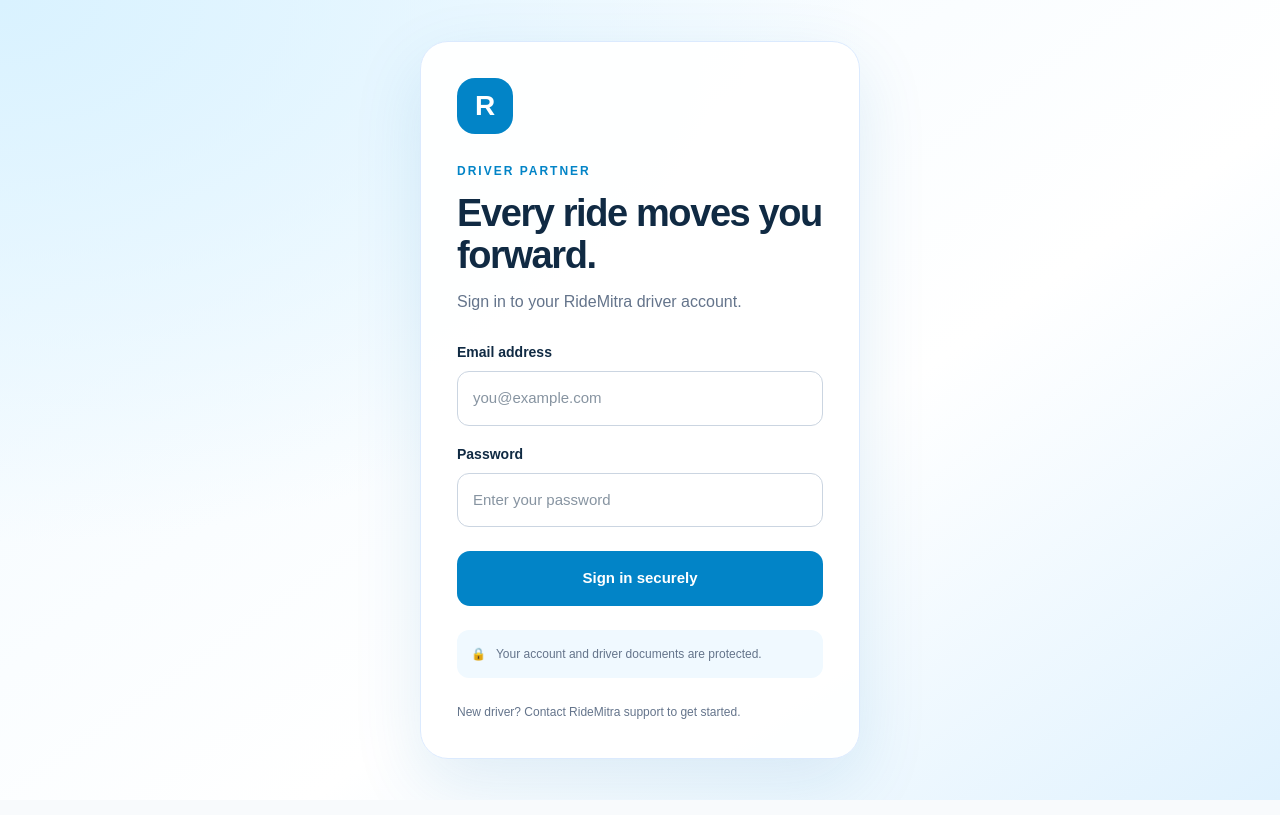
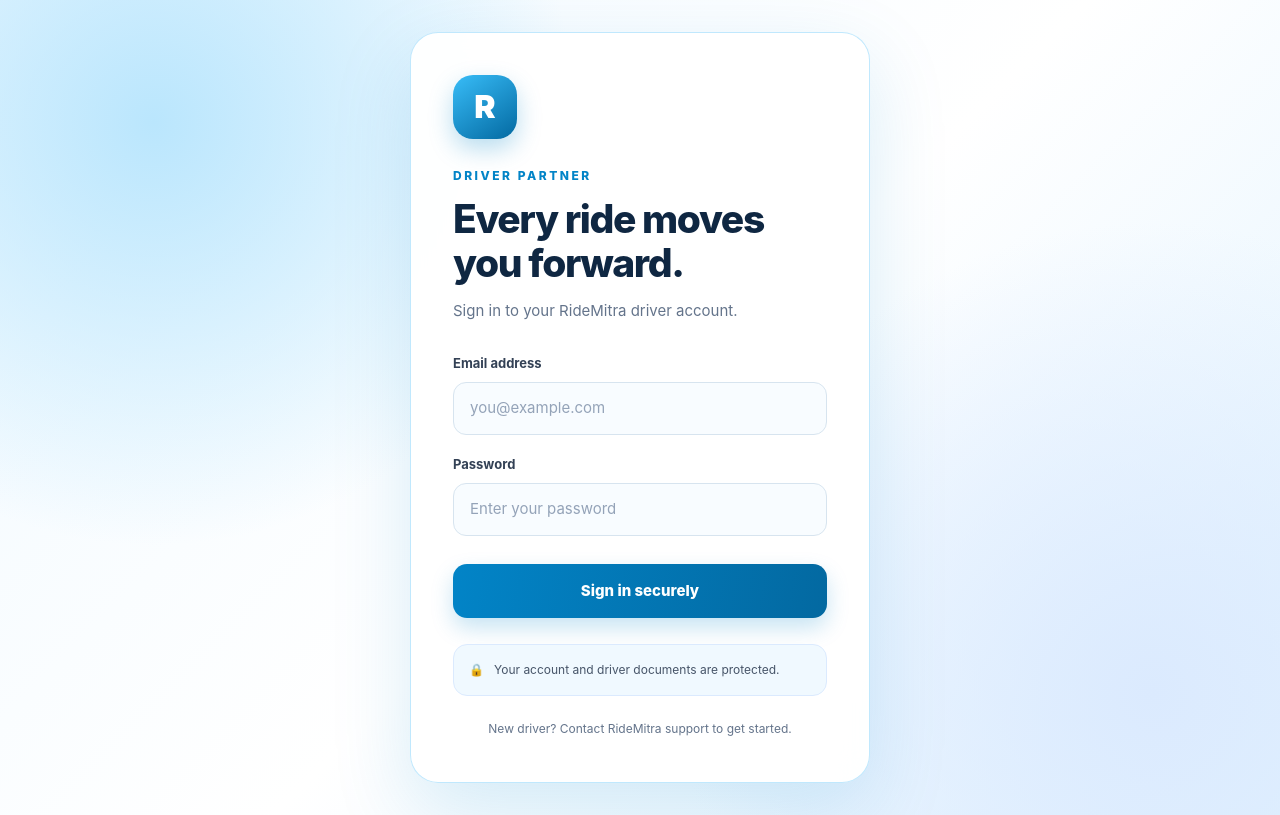
Before and after one commit to mintuvanga/ridemitra, a Next.js app: page /driver/login in a window 1280 px wide. Built offline with nearby package versions, Linux system fonts and the light colour scheme.

Commit message:
Redesign driver login page with polished sky-blue styling

```diff
--- a/src/app/driver/login/login.module.css
+++ b/src/app/driver/login/login.module.css
@@ -1,146 +1,190 @@
 .page {
   min-height: 100vh;
-  display: grid;
-  place-items: center;
-  padding: 28px 16px;
+  display: flex;
+  align-items: center;
+  justify-content: center;
+  padding: 32px 18px;
   background:
-    radial-gradient(ellipse at top left, #d9f2ff 0%, transparent 48%),
-    linear-gradient(145deg, #f0f9ff, #ffffff 60%, #e0f2fe);
-  color: #102a43;
-  font-family: Arial, Helvetica, sans-serif;
+    radial-gradient(circle at 12% 15%, #bae6fd 0, transparent 32%),
+    radial-gradient(circle at 90% 85%, #dbeafe 0, transparent 35%),
+    linear-gradient(135deg, #f0f9ff 0%, #ffffff 52%, #e0f2fe 100%);
+  color: #0f2742;
+  font-family: Inter, Arial, sans-serif;
 }
 
 .card {
+  box-sizing: border-box;
   width: 100%;
-  max-width: 440px;
-  padding: 36px;
-  border: 1px solid #dbeafe;
+  max-width: 460px;
+  padding: 42px;
+  border: 1px solid rgba(186, 230, 253, 0.9);
   border-radius: 28px;
   background: rgba(255, 255, 255, 0.96);
-  box-shadow: 0 24px 70px rgba(14, 116, 184, 0.12);
+  box-shadow: 0 28px 80px rgba(2, 132, 199, 0.15);
+  backdrop-filter: blur(16px);
 }
 
 .brandMark {
   display: grid;
   place-items: center;
-  width: 56px;
-  height: 56px;
+  width: 64px;
+  height: 64px;
   margin-bottom: 28px;
-  border-radius: 18px;
-  background: #0284c7;
-  color: white;
-  font-size: 28px;
+  border-radius: 20px;
+  background: linear-gradient(145deg, #38bdf8, #0369a1);
+  box-shadow: 0 10px 24px rgba(2, 132, 199, 0.28);
+  color: #fff;
+  font-size: 32px;
   font-weight: 900;
 }
 
 .eyebrow {
-  margin: 0;
+  margin: 0 0 12px;
   color: #0284c7;
   font-size: 12px;
   font-weight: 800;
-  letter-spacing: 2px;
+  letter-spacing: 2.5px;
 }
 
 .heading {
-  margin: 12px 0;
-  font-size: clamp(30px, 7vw, 38px);
+  margin: 0 0 14px;
+  font-size: clamp(30px, 6vw, 39px);
   line-height: 1.12;
   letter-spacing: -1.4px;
-  font-weight: 800;
+  font-weight: 850;
 }
 
 .subtitle {
-  margin: 0 0 28px;
+  margin: 0 0 30px;
   color: #64748b;
-  line-height: 1.6;
+  font-size: 15px;
+  line-height: 1.7;
 }
 
 .label {
   display: block;
-  margin: 18px 0 8px;
-  font-size: 14px;
-  font-weight: 700;
+  margin: 20px 0 9px;
+  color: #334155;
+  font-size: 13px;
+  font-weight: 750;
 }
 
 .input {
+  box-sizing: border-box;
+  display: block;
   width: 100%;
-  padding: 15px;
-  border: 1px solid #cbd5e1;
-  border-radius: 12px;
+  min-height: 52px;
+  padding: 14px 16px;
+  border: 1px solid #d7e4ef;
+  border-radius: 13px;
   outline: none;
-  background: #fff;
-  color: #102a43;
+  background: #f8fcff;
+  color: #0f2742;
+  font: inherit;
   font-size: 15px;
+  transition: border-color 180ms ease, box-shadow 180ms ease, background 180ms ease;
+}
+
+.input::placeholder {
+  color: #94a3b8;
+}
+
+.input:hover {
+  border-color: #7dd3fc;
 }
 
 .input:focus {
   border-color: #0284c7;
-  box-shadow: 0 0 0 3px #e0f2fe;
+  background: #fff;
+  box-shadow: 0 0 0 4px rgba(56, 189, 248, 0.16);
 }
 
 .submit {
+  display: flex;
+  align-items: center;
+  justify-content: center;
   width: 100%;
-  margin-top: 24px;
-  padding: 16px;
-  border: 0;
-  border-radius: 13px;
-  background: #0284c7;
-  color: white;
+  min-height: 54px;
+  margin-top: 28px;
+  padding: 15px 20px;
+  border: none;
+  border-radius: 14px;
+  background: linear-gradient(100deg, #0284c7, #0369a1);
+  box-shadow: 0 10px 22px rgba(2, 132, 199, 0.22);
+  color: #fff;
   font-size: 15px;
   font-weight: 800;
   cursor: pointer;
-  transition: background 160ms ease, transform 160ms ease;
+  transition: transform 180ms ease, box-shadow 180ms ease, filter 180ms ease;
 }
 
-.submit:hover {
-  background: #0369a1;
+.submit:hover:not(:disabled) {
+  transform: translateY(-2px);
+  box-shadow: 0 14px 28px rgba(2, 132, 199, 0.3);
+  filter: brightness(1.06);
 }
 
-.submit:active {
-  transform: scale(0.99);
+.submit:active:not(:disabled) {
+  transform: translateY(0);
 }
 
 .submit:disabled {
-  opacity: 0.6;
+  opacity: 0.65;
   cursor: wait;
 }
 
 .error {
   margin: 14px 0 0;
+  padding: 12px 14px;
+  border: 1px solid #fecaca;
+  border-radius: 12px;
+  background: #fef2f2;
   color: #b91c1c;
-  font-size: 14px;
+  font-size: 13px;
   line-height: 1.5;
-}
-
-.securityNote,
-.footerNote {
-  margin-top: 24px;
-  color: #64748b;
-  font-size: 12px;
-  line-height: 1.7;
 }
 
 .securityNote {
   display: flex;
   align-items: flex-start;
   gap: 10px;
-  padding: 14px;
-  border-radius: 12px;
+  margin-top: 26px;
+  padding: 15px;
+  border: 1px solid #dbeafe;
+  border-radius: 14px;
   background: #f0f9ff;
+  color: #475569;
+  font-size: 12px;
+  line-height: 1.7;
 }
 
 .footerNote {
-  margin-bottom: 0;
+  margin: 22px 0 0;
+  color: #64748b;
+  font-size: 12px;
+  line-height: 1.8;
+  text-align: center;
 }
 
-@media (max-width: 480px) {
+@media (max-width: 520px) {
+  .page {
+    padding: 20px 14px;
+  }
+
   .card {
-    padding: 26px 20px;
-    border-radius: 22px;
+    padding: 30px 22px;
+    border-radius: 23px;
+  }
+
+  .brandMark {
+    width: 56px;
+    height: 56px;
+    border-radius: 17px;
   }
 }
 
 @media (prefers-reduced-motion: reduce) {
+  .input,
   .submit {
     transition: none;
   }
```
